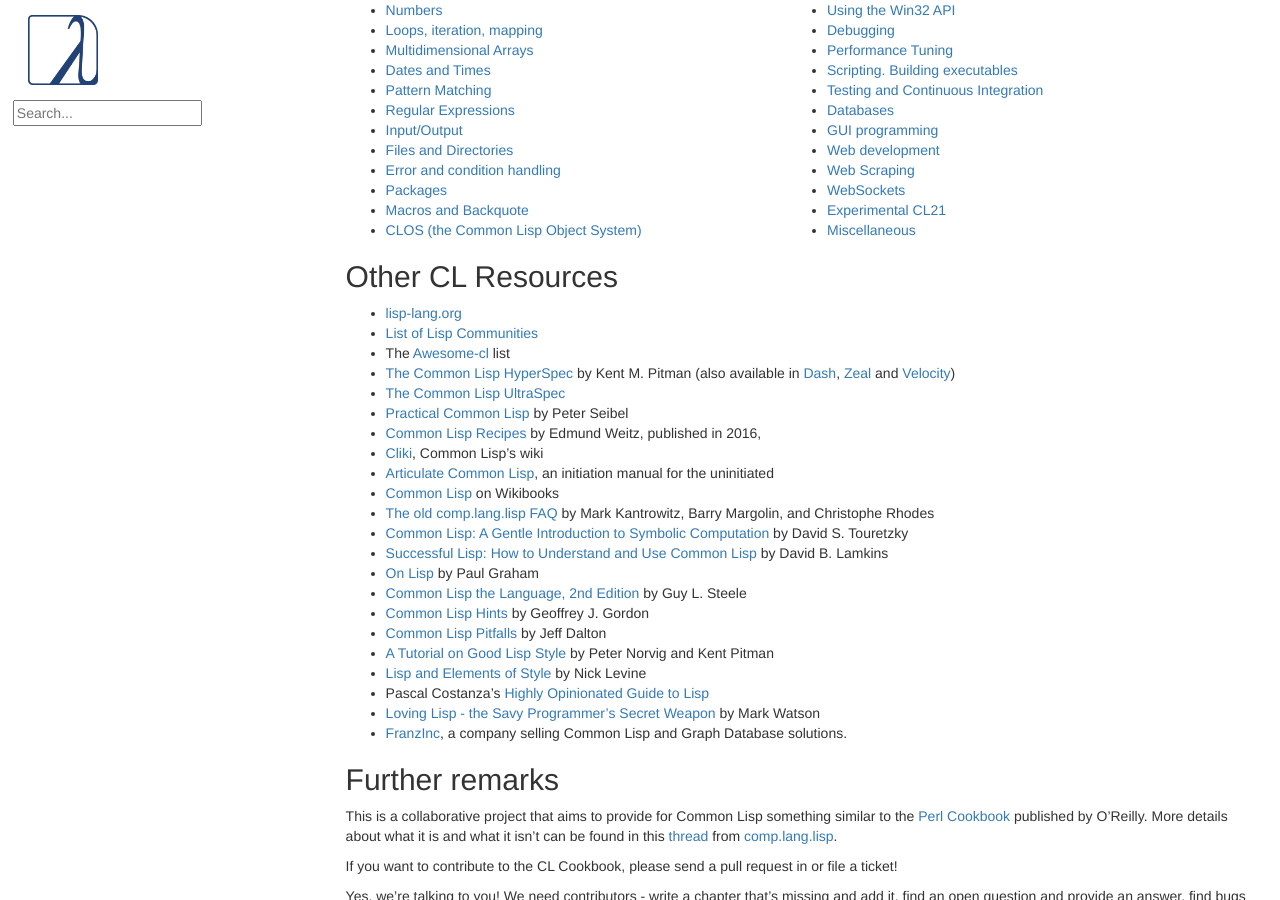
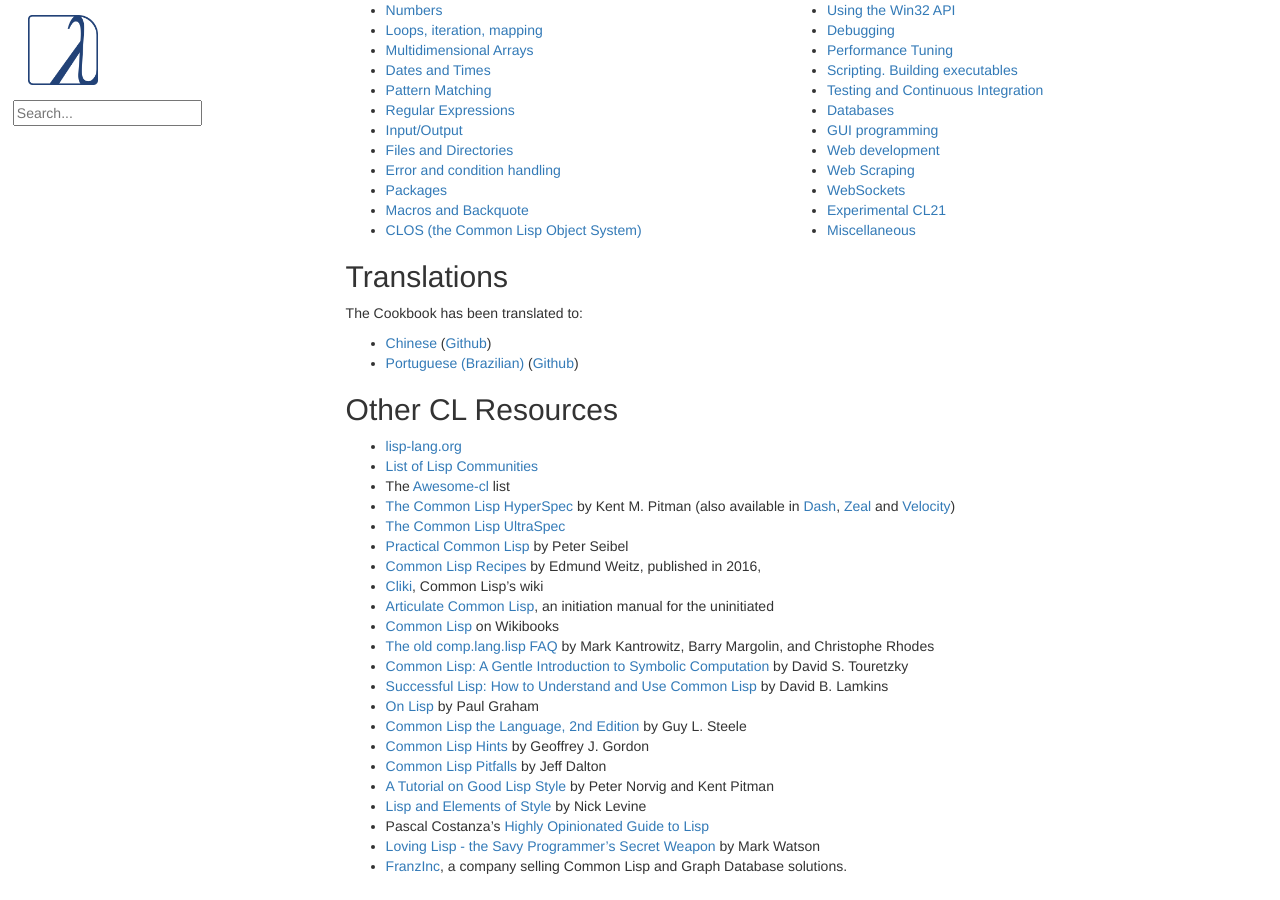
Before and after one commit to LispCookbook/cl-cookbook, a Jekyll site: the page built from index.md, in a window 1280 px wide and 900 px high, scrolled down 335 px. Built offline with Jekyll 4.4.1, drawn with Linux system fonts in a browser that asks for light colours.

Commit message:
index: link to Chinese and Pt-br translations
fixes #317

```diff
--- a/index.md
+++ b/index.md
@@ -48,6 +48,13 @@
 * [WebSockets](websockets.html)
 * [Experimental CL21](cl21.html)
 * [Miscellaneous](misc.html)
+
+## Translations
+
+The Cookbook has been translated to:
+
+* [Chinese](https://oneforalone.github.io/cl-cookbook-cn/#/) ([Github](https://github.com/oneforalone/cl-cookbook-cn))
+* [Portuguese (Brazilian)](https://book.lisp.com.br/) ([Github](https://github.com/commonlispbr/cl-cookbook))
 
 ## Other CL Resources
 
```
